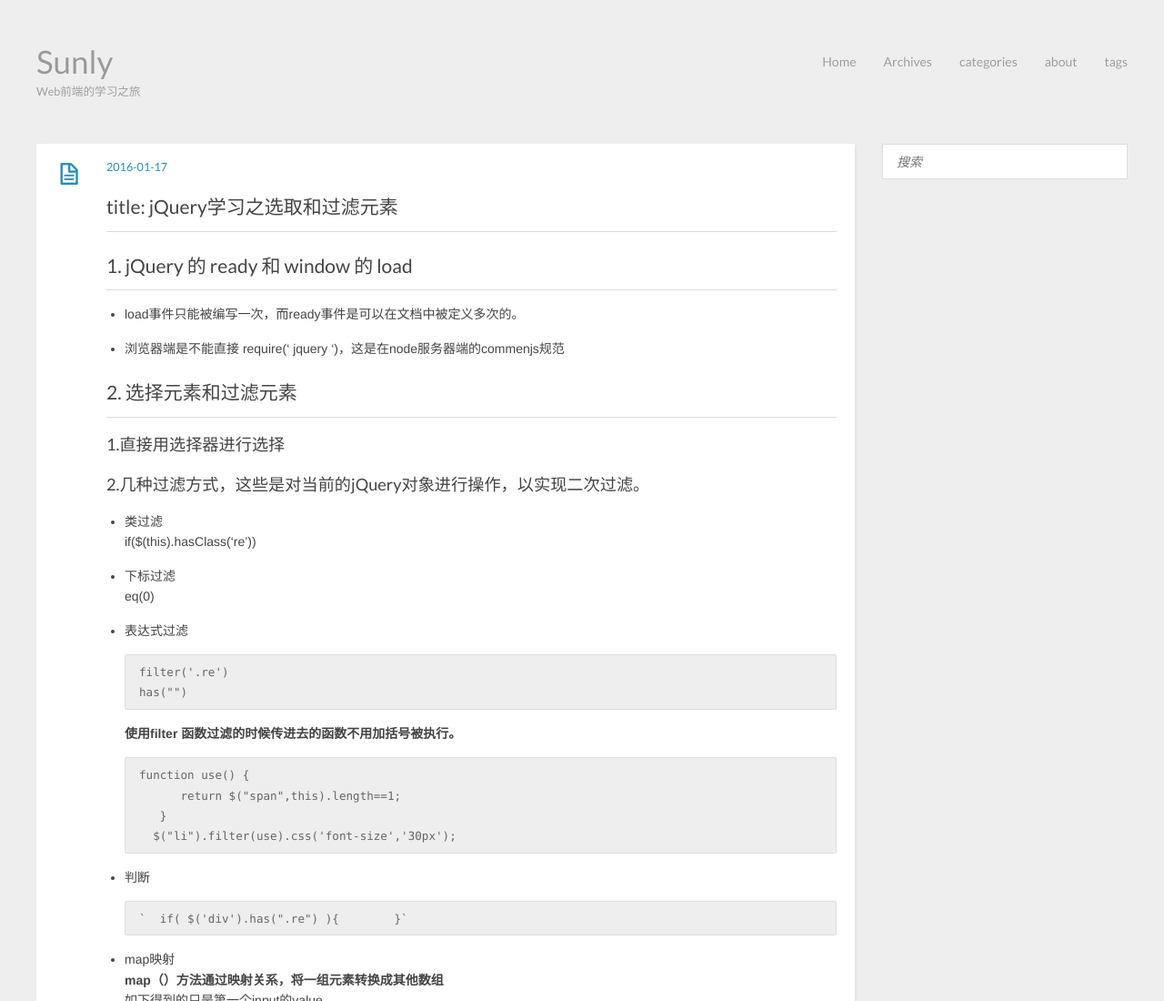
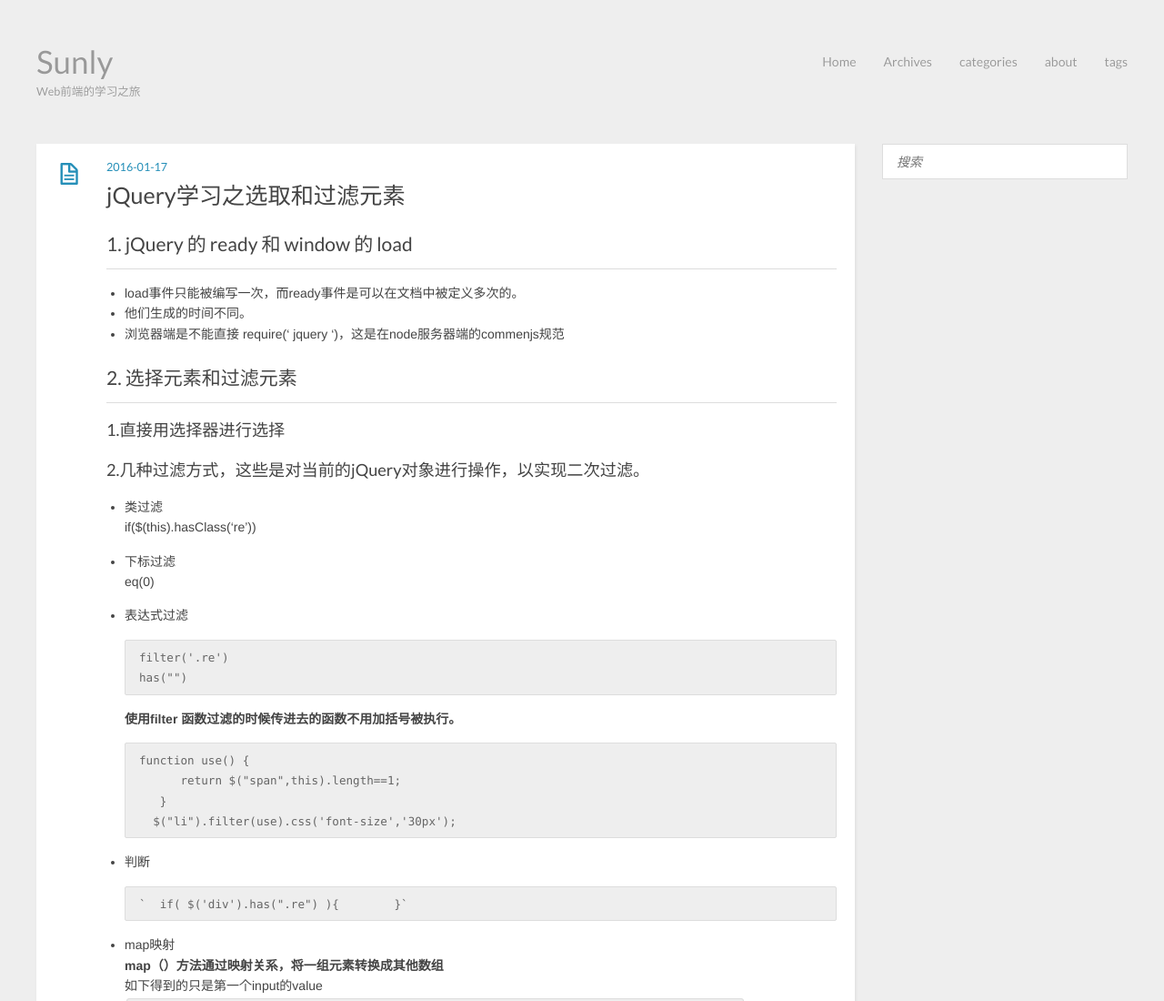
Before and after one commit to sunliying/sunliying.github.io, a plain HTML site: page 2016/01/17/jQuery学习之选取和过滤元素/index.html in a window 1280 px wide. Shown: the top 1100 px of the page at 91% size. Drawn offline with nearby package versions, Linux system fonts and the light colour scheme.

Commit message:
Site updated: 2016-01-17 18:38:03

```diff
--- a/2016/01/17/jQuery学习之选取和过滤元素/index.html
+++ b/2016/01/17/jQuery学习之选取和过滤元素/index.html
@@ -3,7 +3,7 @@
 <head>
   <meta charset="utf-8">
 
-  <title>Sunly</title>
+  <title>jQuery学习之选取和过滤元素 | Sunly</title>
   <meta name="author" content="孙丽莹">
 
   <meta name="description" content="点点滴滴的Web前端的学习历程">
@@ -11,7 +11,7 @@
 
   <meta name="viewport" content="width=device-width, initial-scale=1, maximum-scale=1">
 
-
+  <meta property="og:title" content="jQuery学习之选取和过滤元素"/>
   <meta property="og:site_name" content="Sunly"/>
 
 
@@ -57,20 +57,19 @@
     <header>
 
         <div class="icon"></div>
-        <time datetime="2016-01-17T07:37:34.276Z"><a href="/2016/01/17/jQuery学习之选取和过滤元素/">2016-01-17</a></time>
+        <time datetime="2016-01-17T10:37:38.404Z"><a href="/2016/01/17/jQuery学习之选取和过滤元素/">2016-01-17</a></time>
 
 
 
-    <h1 class="title"></h1>
+    <h1 class="title">jQuery学习之选取和过滤元素</h1>
 
 
     </header>
     <div class="entry">
 
-        <h2 id="title_3A_jQuery_u5B66_u4E60_u4E4B_u9009_u53D6_u548C_u8FC7_u6EE4_u5143_u7D20"><a href="#title_3A_jQuery_u5B66_u4E60_u4E4B_u9009_u53D6_u548C_u8FC7_u6EE4_u5143_u7D20" class="headerlink" title="title: jQuery学习之选取和过滤元素"></a>title: jQuery学习之选取和过滤元素 </h2><h2 id="1-_jQuery__u7684_ready__u548C_window__u7684_load"><a href="#1-_jQuery__u7684_ready__u548C_window__u7684_load" class="headerlink" title="1. jQuery 的 ready 和  window 的 load"></a>1. jQuery 的 ready 和  window 的 load</h2><ul>
+        <h2 id="1-_jQuery__u7684_ready__u548C_window__u7684_load"><a href="#1-_jQuery__u7684_ready__u548C_window__u7684_load" class="headerlink" title="1. jQuery 的 ready 和  window 的 load"></a>1. jQuery 的 ready 和  window 的 load</h2><ul>
 <li>load事件只能被编写一次，而ready事件是可以在文档中被定义多次的。</li>
-</ul>
-<ul>
+<li>他们生成的时间不同。</li>
 <li>浏览器端是不能直接 require(‘ jquery ‘)，这是在node服务器端的commenjs规范</li>
 </ul>
 <h2 id="2-__u9009_u62E9_u5143_u7D20_u548C_u8FC7_u6EE4_u5143_u7D20"><a href="#2-__u9009_u62E9_u5143_u7D20_u548C_u8FC7_u6EE4_u5143_u7D20" class="headerlink" title="2. 选择元素和过滤元素"></a>2. 选择元素和过滤元素</h2><h3 id="1-_u76F4_u63A5_u7528_u9009_u62E9_u5668_u8FDB_u884C_u9009_u62E9"><a href="#1-_u76F4_u63A5_u7528_u9009_u62E9_u5668_u8FDB_u884C_u9009_u62E9" class="headerlink" title="1.直接用选择器进行选择"></a>1.直接用选择器进行选择</h3><h3 id="2-_u51E0_u79CD_u8FC7_u6EE4_u65B9_u5F0F_uFF0C_u8FD9_u4E9B_u662F_u5BF9_u5F53_u524D_u7684jQuery_u5BF9_u8C61_u8FDB_u884C_u64CD_u4F5C_uFF0C_u4EE5_u5B9E_u73B0_u4E8C_u6B21_u8FC7_u6EE4_u3002"><a href="#2-_u51E0_u79CD_u8FC7_u6EE4_u65B9_u5F0F_uFF0C_u8FD9_u4E9B_u662F_u5BF9_u5F53_u524D_u7684jQuery_u5BF9_u8C61_u8FDB_u884C_u64CD_u4F5C_uFF0C_u4EE5_u5B9E_u73B0_u4E8C_u6B21_u8FC7_u6EE4_u3002" class="headerlink" title="2.几种过滤方式，这些是对当前的jQuery对象进行操作，以实现二次过滤。"></a>2.几种过滤方式，这些是对当前的jQuery对象进行操作，以实现二次过滤。</h3><ul>
```
Also changed, not shown: archives/2016/01/index.html (+2 -2 lines), archives/2016/index.html (+2 -2 lines), archives/index.html (+2 -2 lines), index.html (+4 -5 lines).
